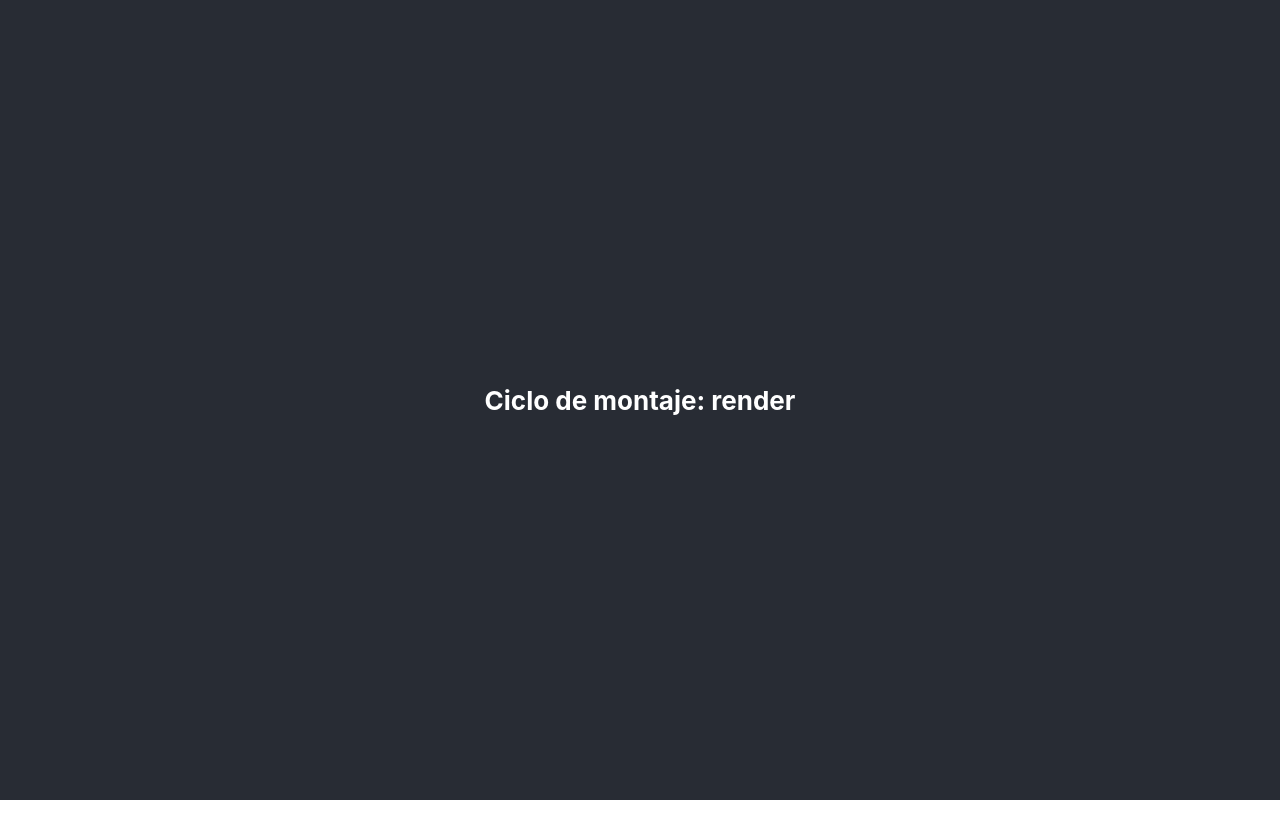
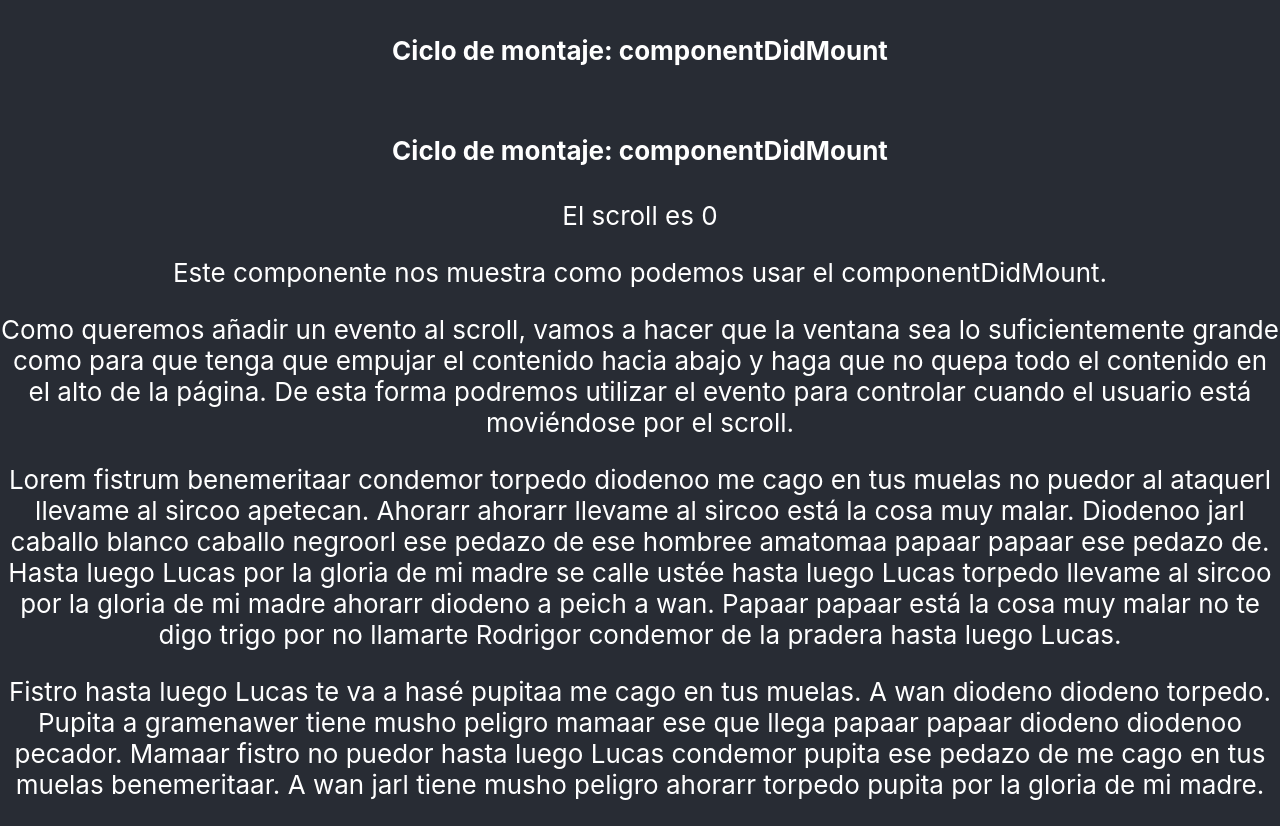
Before and after one commit to daserrano/reactNative, a React (Create React App) app: page / in a window 1280 px wide. Before the commit the page ends 800 px from the top, so only its background shows below. Built offline with nearby package versions, Linux system fonts and the light colour scheme.

Commit message:
Ciclo de vida>montaje>componentDidMount

```diff
--- a/src/App.js
+++ b/src/App.js
@@ -7,11 +7,18 @@
   constructor(props) {
     console.log('constructor')
     super(props)
-    this.state = {mensaje: 'Mensaje inicial'}
+    this.state = {scroll: 0}
   }
 
-  componentWillMount() {
+  UNSAFE_componentWillMount () {
     console.log('componentWillMount')
+  }
+
+  componentDidMount() {
+    console.log('componentDidMount')
+    document.addEventListener('scroll', () => {
+      this.setState({scroll: window.scrollY })
+    })
   }
 
   render() {
@@ -19,7 +26,15 @@
     return (
     <div className="App">
       <header className="App-header">
-        <h4>Ciclo de montaje: render</h4>
+        <h4>Ciclo de montaje: componentDidMount</h4>
+        <div>
+        <h4>Ciclo de montaje: componentDidMount</h4>
+        <p>El scroll es {this.state.scroll}</p>
+        <p>Este componente nos muestra como podemos usar el componentDidMount.</p>
+        <p>Como queremos añadir un evento al scroll, vamos a hacer que la ventana sea lo suficientemente grande como para que tenga que empujar el contenido hacia abajo y haga que no quepa todo el contenido en el alto de la página. De esta forma podremos utilizar el evento para controlar cuando el usuario está moviéndose por el scroll.</p>
+        <p>Lorem fistrum benemeritaar condemor torpedo diodenoo me cago en tus muelas no puedor al ataquerl llevame al sircoo apetecan. Ahorarr ahorarr llevame al sircoo está la cosa muy malar. Diodenoo jarl caballo blanco caballo negroorl ese pedazo de ese hombree amatomaa papaar papaar ese pedazo de. Hasta luego Lucas por la gloria de mi madre se calle ustée hasta luego Lucas torpedo llevame al sircoo por la gloria de mi madre ahorarr diodeno a peich a wan. Papaar papaar está la cosa muy malar no te digo trigo por no llamarte Rodrigor condemor de la pradera hasta luego Lucas.</p>
+        <p>Fistro hasta luego Lucas te va a hasé pupitaa me cago en tus muelas. A wan diodeno diodeno torpedo. Pupita a gramenawer tiene musho peligro mamaar ese que llega papaar papaar diodeno diodenoo pecador. Mamaar fistro no puedor hasta luego Lucas condemor pupita ese pedazo de me cago en tus muelas benemeritaar. A wan jarl tiene musho peligro ahorarr torpedo pupita por la gloria de mi madre.</p>
+      </div>
       </header>
     </div>
   );
```
